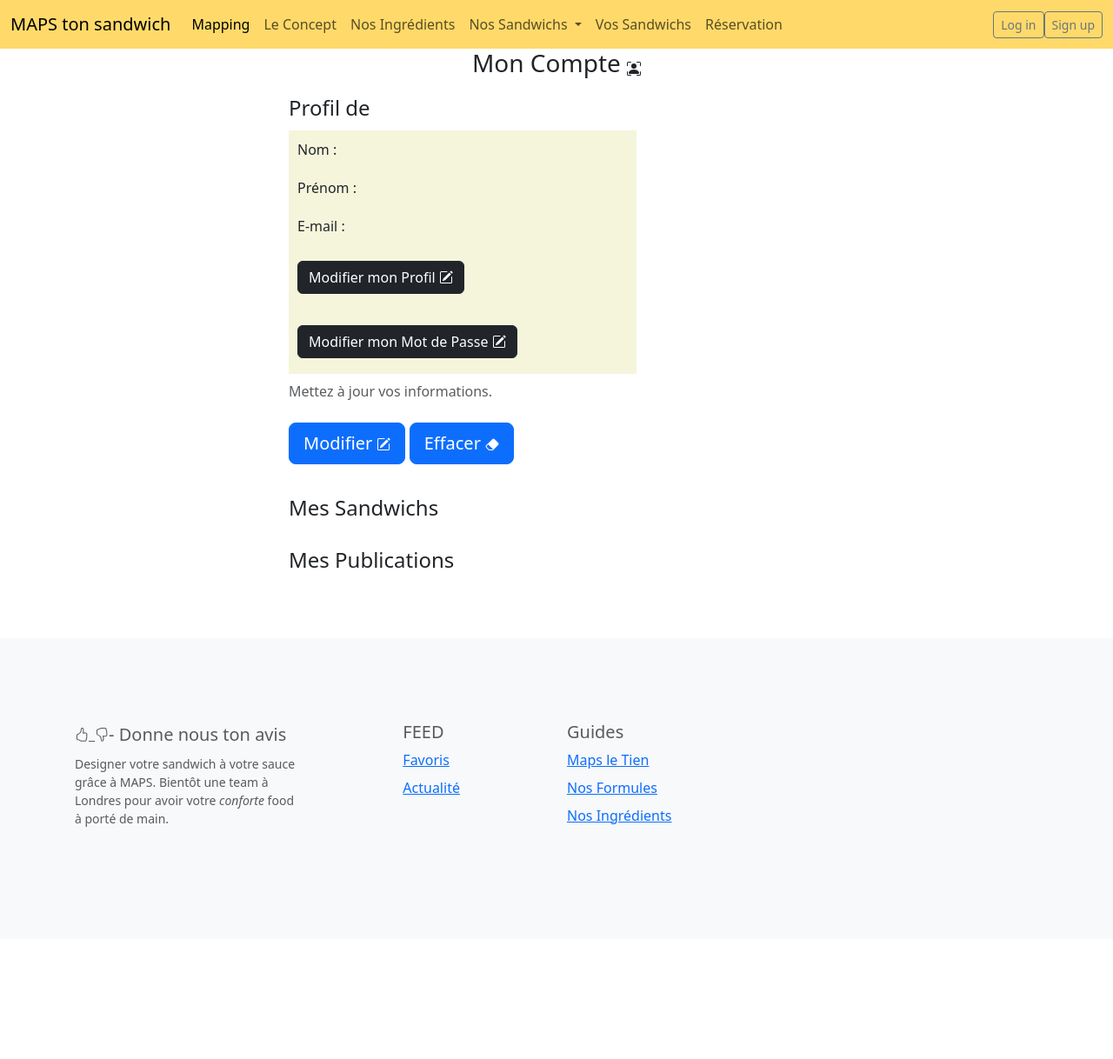
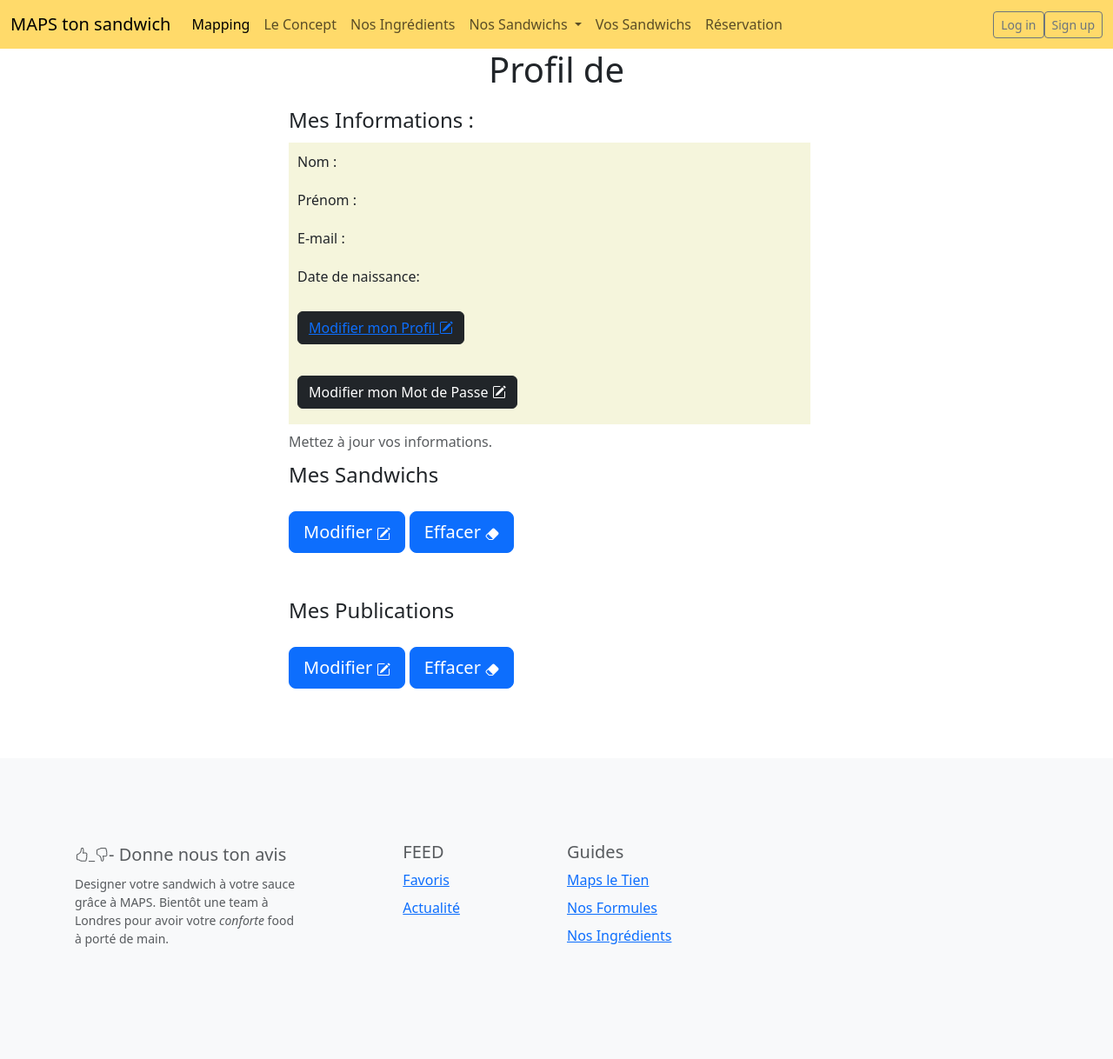
Before and after one commit to mth1da/MAPS, a Symfony app: template templates/account/index.html.twig in a window 1280 px wide. Shown: the whole page at 87% size. Before the commit the page ends 951 px from the top, so only its background shows below. Run offline with Twig, Linux system fonts and the light colour scheme; the template is opened without the code that fills it, so the values that code supplies are empty; some libraries are stand-ins or nearby versions.

Commit message:
EDIT ACCOUNT

```diff
--- a/templates/account/index.html.twig
+++ b/templates/account/index.html.twig
@@ -1,6 +1,6 @@
 {% extends 'base.html.twig' %}
 
-{% block title %}Mon Compte{% endblock %}
+{% block title %}Mon Profil{% endblock %}
 
 
 {% block body %}
@@ -10,10 +10,7 @@
         <div class="row">
 
             <div class="col">
-                <h1 class="h3 mb-3 font-weight-normal">Mon Compte <svg xmlns="http://www.w3.org/2000/svg" width="16" height="16" fill="currentColor" class="bi bi-person-bounding-box" viewBox="0 0 16 16">
-                        <path d="M1.5 1a.5.5 0 0 0-.5.5v3a.5.5 0 0 1-1 0v-3A1.5 1.5 0 0 1 1.5 0h3a.5.5 0 0 1 0 1h-3zM11 .5a.5.5 0 0 1 .5-.5h3A1.5 1.5 0 0 1 16 1.5v3a.5.5 0 0 1-1 0v-3a.5.5 0 0 0-.5-.5h-3a.5.5 0 0 1-.5-.5zM.5 11a.5.5 0 0 1 .5.5v3a.5.5 0 0 0 .5.5h3a.5.5 0 0 1 0 1h-3A1.5 1.5 0 0 1 0 14.5v-3a.5.5 0 0 1 .5-.5zm15 0a.5.5 0 0 1 .5.5v3a1.5 1.5 0 0 1-1.5 1.5h-3a.5.5 0 0 1 0-1h3a.5.5 0 0 0 .5-.5v-3a.5.5 0 0 1 .5-.5z"/>
-                        <path d="M3 14s-1 0-1-1 1-4 6-4 6 3 6 4-1 1-1 1H3zm8-9a3 3 0 1 1-6 0 3 3 0 0 1 6 0z"/>
-                    </svg></h1>
+                <h1 class="h1 mb-3 font-weight-normal">Profil de {{ app.user.getFirstName() }} {{ app.user.getLastName() }}  </h1> <!-- {app.publi.publications|length} -->
 
 
                 {% for message in app.flashes('success') %}
@@ -23,11 +20,11 @@
 
 
                 <fieldset class="mb-3">
-                    <legend>Profil de <u>{{ app.user.getUserName() }}</u> </u></h4>
+                    <legend>Mes Informations :</h4>
                     </legend>
 
 
-                    <table width="400px" height="240px" bgcolor="#f5f5dc" cellpadding="10px" border-style="dotted">
+                    <table width="600px" height="240px" bgcolor="#f5f5dc" cellpadding="10px" border-style="dotted">
                         <caption>
                             Mettez à jour vos informations.
                         </caption>
@@ -43,15 +40,21 @@
                             <td>E-mail :</td>
                             <th>{{ app.user.userIdentifier }}</th>
                         </tr>
+                        <tr>
+                            <td>
+                                Date de naissance:
+                            </td>
+                            <th>{{app.user.getBirthDate().format('d/m/Y')}}</th>
+                        </tr>
 
                         <tr>
                             <td colspan="2">
-                            <button class="btn btn-dark my-sm-2" type="submit">
+                            <button class="btn btn-dark my-sm-2" type="submit"> <a href="{{ path('app_account_edit') }}">
                                     Modifier mon Profil <svg xmlns="http://www.w3.org/2000/svg" width="16" height="16" fill="currentColor" class="bi bi-pencil-square" viewBox="0 0 16 16">
                                         <path d="M15.502 1.94a.5.5 0 0 1 0 .706L14.459 3.69l-2-2L13.502.646a.5.5 0 0 1 .707 0l1.293 1.293zm-1.75 2.456-2-2L4.939 9.21a.5.5 0 0 0-.121.196l-.805 2.414a.25.25 0 0 0 .316.316l2.414-.805a.5.5 0 0 0 .196-.12l6.813-6.814z"/>
                                         <path fill-rule="evenodd" d="M1 13.5A1.5 1.5 0 0 0 2.5 15h11a1.5 1.5 0 0 0 1.5-1.5v-6a.5.5 0 0 0-1 0v6a.5.5 0 0 1-.5.5h-11a.5.5 0 0 1-.5-.5v-11a.5.5 0 0 1 .5-.5H9a.5.5 0 0 0 0-1H2.5A1.5 1.5 0 0 0 1 2.5v11z"/>
                                     </svg>
-                                </button>
+                                </a></button>
                             </td>
 
                         </tr>
@@ -73,6 +76,10 @@
 
 
 
+
+                <fieldset class="mb-3">
+                    <legend>Mes Sandwichs</legend>
+
                     <button class="btn btn-lg btn-primary my-3" type="submit">
                         Modifier <svg xmlns="http://www.w3.org/2000/svg" width="16" height="16" fill="currentColor" class="bi bi-pencil-square" viewBox="0 0 16 16">
                             <path d="M15.502 1.94a.5.5 0 0 1 0 .706L14.459 3.69l-2-2L13.502.646a.5.5 0 0 1 .707 0l1.293 1.293zm-1.75 2.456-2-2L4.939 9.21a.5.5 0 0 0-.121.196l-.805 2.414a.25.25 0 0 0 .316.316l2.414-.805a.5.5 0 0 0 .196-.12l6.813-6.814z"/>
@@ -85,13 +92,23 @@
                         </svg>
                     </button>
                 </fieldset>
-
-                <fieldset class="mb-3">
-                    <legend>Mes Sandwichs</legend>
                 </fieldset>
 
                 <fieldset class="mb-3">
                     <legend>Mes Publications</legend>
+
+                    <button class="btn btn-lg btn-primary my-3" type="submit">
+                        Modifier <svg xmlns="http://www.w3.org/2000/svg" width="16" height="16" fill="currentColor" class="bi bi-pencil-square" viewBox="0 0 16 16">
+                            <path d="M15.502 1.94a.5.5 0 0 1 0 .706L14.459 3.69l-2-2L13.502.646a.5.5 0 0 1 .707 0l1.293 1.293zm-1.75 2.456-2-2L4.939 9.21a.5.5 0 0 0-.121.196l-.805 2.414a.25.25 0 0 0 .316.316l2.414-.805a.5.5 0 0 0 .196-.12l6.813-6.814z"/>
+                            <path fill-rule="evenodd" d="M1 13.5A1.5 1.5 0 0 0 2.5 15h11a1.5 1.5 0 0 0 1.5-1.5v-6a.5.5 0 0 0-1 0v6a.5.5 0 0 1-.5.5h-11a.5.5 0 0 1-.5-.5v-11a.5.5 0 0 1 .5-.5H9a.5.5 0 0 0 0-1H2.5A1.5 1.5 0 0 0 1 2.5v11z"/>
+                        </svg>
+                    </button>
+                    <button class="btn btn-lg btn-primary my-3" type="reset">
+                        Effacer <svg xmlns="http://www.w3.org/2000/svg" width="16" height="16" fill="currentColor" class="bi bi-eraser-fill" viewBox="0 0 16 16">
+                            <path d="M8.086 2.207a2 2 0 0 1 2.828 0l3.879 3.879a2 2 0 0 1 0 2.828l-5.5 5.5A2 2 0 0 1 7.879 15H5.12a2 2 0 0 1-1.414-.586l-2.5-2.5a2 2 0 0 1 0-2.828l6.879-6.879zm.66 11.34L3.453 8.254 1.914 9.793a1 1 0 0 0 0 1.414l2.5 2.5a1 1 0 0 0 .707.293H7.88a1 1 0 0 0 .707-.293l.16-.16z"/>
+                        </svg>
+                    </button>
+                </fieldset>
                 </fieldset>
 
             </div>
```
Also changed, not shown: src/Controller/AccountController.php (+21 -0 lines), src/Form/EditProfileType.php (added, +28 -0 lines), templates/account/editprofile.html.twig (added, +42 -0 lines).
